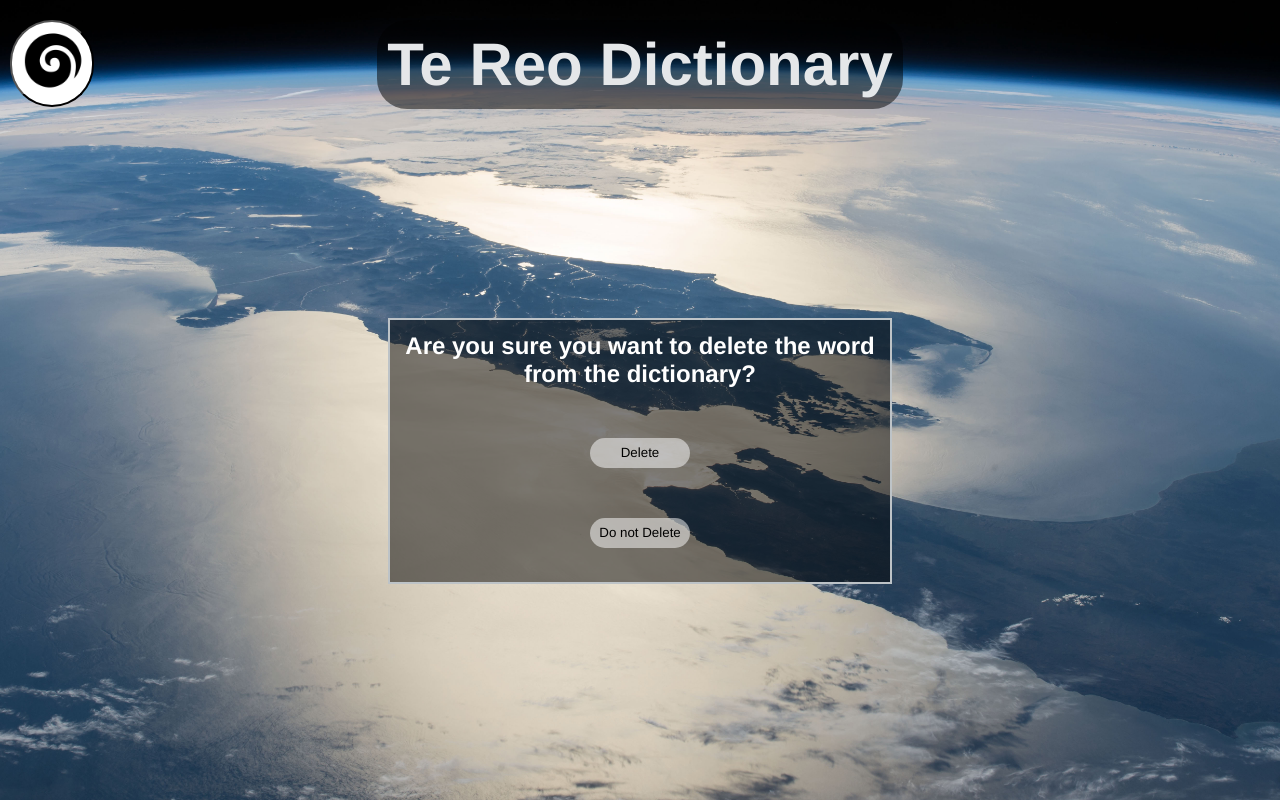
After one commit to anguspriddle/OnlineTeReoDictionary, a Flask app: page /deletewordconfirmation/1 in a window 1280 px wide. The commit adds this page. Run offline with Flask 3, Linux system fonts and the light colour scheme; data comes from the database, SQL or seed files in the repository; both versions use the stored data as it was after the commit.

Commit message:
added ability to add delete words, added more css and new category code plus author showing

```diff
--- a/TeReoDictionary/app.py
+++ b/TeReoDictionary/app.py
@@ -36,10 +36,20 @@ def is_teacher():  # this function will check if the person logged in to the ses
         print("is not teacher")
         return False
 
+def categories():
+    con = create_connection(DATABASE)
+    query = "SELECT Category FROM Categories"
+    cur = con.cursor()
+    cur.execute(query)
+    Categories = cur.fetchall()
+    print("Categories:", Categories) # Add this line for debugging
+    con.close()
+    return Categories
 
 @app.route('/')
 def render_home():
-    return render_template('home.html', is_logged_in=is_logged_in(), is_teacher=is_teacher())
+    Categories = categories()
+    return render_template('home.html', is_logged_in=is_logged_in(), is_teacher=is_teacher(), categories=Categories)
 
 
 @app.route('/words')
@@ -53,21 +63,23 @@ def render_dictionary():
     dictionary = cur.fetchall()
     con.close()
     print(dictionary)
-    return render_template('words.html', dictionary=dictionary, is_logged_in=is_logged_in(), is_teacher=is_teacher())
+    Categories = categories()
+    return render_template('words.html', dictionary=dictionary, is_logged_in=is_logged_in(), is_teacher=is_teacher(), categories=Categories)
     # This will return the html page while passing through all the variables
 
 
 @app.route('/words/<Category>')  # This is a link that passes through what category it's looking for through the link
 def render_dictionary_categories(Category):
     con = create_connection(DATABASE)
-    query = "SELECT Maori, English, Category, Definition, YearLevel, Author FROM Dictionary WHERE Category=?"
+    query = "SELECT id, Maori, English, Category, Definition, YearLevel, Author FROM Dictionary WHERE Category=?"
     # This query means that it will only take the category that was selected through the link
     cur = con.cursor()
     cur.execute(query, (Category,))
     dictionary = cur.fetchall()
     con.close()
     print(dictionary)
-    return render_template('words.html', dictionary=dictionary, is_logged_in=is_logged_in(), is_teacher=is_teacher())
+    Categories = categories()
+    return render_template('words.html', dictionary=dictionary, is_logged_in=is_logged_in(), is_teacher=is_teacher(), categories=Categories)
     # This will pass through the page but now with the variable only having the selected category
 
 @app.route('/<id>')
@@ -79,8 +91,19 @@ def render_word(id):
     word = cur.fetchall()
     con.close()
     print(word)
-    return render_template('word.html', word=word, is_logged_in=is_logged_in(), is_teacher=is_teacher())
+    Categories = categories()
+    return render_template('word.html', word=word, is_logged_in=is_logged_in(), is_teacher=is_teacher(), categories=Categories)
 
+@app.route('/deletewordconfirmation/<id>')
+def deletewordconfirmation(id):
+    con = create_connection(DATABASE)
+    query = "SELECT id, Maori FROM Dictionary WHERE id=?"
+    cur = con.cursor()
+    cur.execute(query, (id,))
+    word = cur.fetchall()
+    print(word)
+    con.close()
+    return render_template('deletewordconfirmation.html', word=word)
 @app.route('/deleteword/<id>')
 def deleteword(id):
     con = create_connection(DATABASE)
@@ -89,6 +112,7 @@ def deleteword(id):
     cur.execute(query, (id,))
     con.commit()
     con.close()
+    Categories = categories()
     return redirect('/')
 @app.route('/search', methods=['GET', 'POST'])
 def render_search():
@@ -102,8 +126,9 @@ def render_search():
     cur.execute(query, (search, search, search, search, search))
     dictionary = cur.fetchall()
     con.close()
+    Categories = categories()
     return render_template("search.html", searchdictionary=dictionary, title=title, is_logged_in=is_logged_in(),
-                           is_teacher=is_teacher())
+                           is_teacher=is_teacher(), categories=Categories)
 
 
 @app.route('/login', methods=['POST', 'GET'])
@@ -115,7 +140,7 @@ def render_login():
         email = request.form['email'].strip().lower()
         password = request.form['password'].strip()
 
-        query = "SELECT id, fname, password, permissions FROM users WHERE email = ?"
+        query = "SELECT id, fname, lname, password, permissions FROM users WHERE email = ?"
         con = create_connection(DATABASE)
         cur = con.cursor()
         cur.execute(query, (email,))
@@ -126,8 +151,9 @@ def render_login():
         try:
             user_id = user_data[0]
             first_name = user_data[1]
-            db_password = user_data[2]
-            permissions = user_data[3]
+            last_name = user_data[2]
+            db_password = user_data[3]
+            permissions = user_data[4]
         except IndexError:
             return redirect("/login?error=INDEXERROR")
 
@@ -137,10 +163,12 @@ def render_login():
         session['email'] = email
         session['user_id'] = user_id
         session['firstname'] = first_name
+        session['lastname'] = last_name
         session['permissions'] = permissions
         print(session)
         return redirect('/')
-    return render_template('login.html', is_teacher=is_teacher(), is_logged_in=is_logged_in())
+    Categories = categories()
+    return render_template('login.html', is_teacher=is_teacher(), is_logged_in=is_logged_in(), categories=Categories)
 
 
 @app.route('/signup', methods=['POST', 'GET'])
@@ -185,7 +213,8 @@ def render_signup():
 
         return redirect("/login")
 
-    return render_template('signup.html', is_logged_in=is_logged_in(), is_teacher=is_teacher())
+    Categories = categories()
+    return render_template('signup.html', is_logged_in=is_logged_in(), is_teacher=is_teacher(), categories=Categories)
 
 
 @app.route('/admin', methods=['POST', 'GET'])
@@ -198,7 +227,7 @@ def render_admin():  # put application's code here
         Category = request.form.get('Category').title().strip()
         Definition = request.form.get('Definition').strip()
         YearLevel = request.form.get('YearLevel')
-        Author = request.form.get('Author').title().strip()
+        Author = session.get("firstname") + ' ' + session.get("lastname")
         con = create_connection(DATABASE)
         query = "INSERT INTO Dictionary (Maori, English, Category, Definition, YearLevel, Author) VALUES (?, ?, ?, ?, ?, ?)"
         print(query)
@@ -208,7 +237,8 @@ def render_admin():  # put application's code here
         con.close()
 
         return redirect('/')
-    return render_template('admin.html', is_logged_in=is_logged_in(), is_teacher=is_teacher())
+    Categories = categories()
+    return render_template('admin.html', is_logged_in=is_logged_in(), is_teacher=is_teacher(), categories=Categories)
 
 
 @app.route('/logout')
--- a/TeReoDictionary/static/style.css
+++ b/TeReoDictionary/static/style.css
@@ -199,6 +229,41 @@ h1 {
     padding: 0.5rem;
 }
 
+.confirmationbox {
+    width: 100%;
+    width: 500px;
+    height: 250px;
+    border: 2px solid rgba(189, 195, 199, 1.0);
+    color: white;
+    margin-bottom: 0.5rem;
+    padding-top: 1%;
+    text-align: center;
+    background-color: rgba(0,0,0,.5);
+}
+
+.signupbox {
+    width: 100%;
+    width: 500px;
+    height: 400px;
+    border: 2px solid rgba(189, 195, 199, 1.0);
+    color: white;
+    margin-bottom: 0.5rem;
+    padding-top: 1%;
+    text-align: center;
+    background-color: rgba(0,0,0,.5);
+}
+
+.confirmationbutton {
+    margin-top: 10%;
+    margin-left: 40%;
+    margin-right: 80%;
+    width: 100px;
+    height: 30px;
+    background-color: rgba(255, 255, 255, 0.5);
+    border-radius: 50px;
+    border: none;
+}
+
 .singularwordbox {
     width: 100%;
     width: 500px;
--- a/TeReoDictionary/templates/base.html
+++ b/TeReoDictionary/templates/base.html
@@ -18,22 +18,9 @@
     <div class="dropdown">
         <button class="sidebarbutton">Categories</button>
             <div class="dropdown-content">
-                <a href = "/words/Actions">Actions</a>
-                <a href = "/words/Animals">Animals</a>
-                <a href = "/words/Clothing">Clothing</a>
-                <a href = "/words/Culture-Religion">Culture - Religion</a>
-                <a href = "/words/Descriptions">Descriptions</a>
-                <a href = "/words/Emotions">Emotions</a>
-                <a href = "/words/Food">Food</a>
-                <a href = "/words/Math-Number">Math - Number</a>
-                <a href = "/words/Outdoors">Outdoors</a>
-                <a href = "/words/People">People</a>
-                <a href = "/words/Places">Places</a>
-                <a href = "/words/Plants">Plants</a>
-                <a href = "/words/School">School</a>
-                <a href = "/words/Sport">Sport</a>
-                <a href = "/words/Technology">Technology</a>
-                <a href = "/words/Time">Time</a>
+                {% for categories in categories %}
+                    <a href="/words/{{ categories[0] }}">{{ categories[0] }}</a>
+                {% endfor %}
             </div>
     </div>
     <div class="sidebarfooter">
--- /dev/null
+++ b/TeReoDictionary/templates/deletewordconfirmation.html
@@ -0,0 +1,15 @@
+{% extends 'base.html' %}
+{% block navbar %}
+{% endblock %}
+{% block main %}
+
+    <div class="confirmationbox">
+        <h2>Are you sure you want to delete the word from the dictionary?</h2>
+        <form action="/deleteword/{{ word[0][0] }}">
+            <input type="submit" value="Delete" class="confirmationbutton">
+        </form>
+        <form action="/">
+            <input type="submit" value="Do not Delete" class="confirmationbutton">
+        </form>
+    </div>
+{% endblock %}
--- a/TeReoDictionary/templates/words.html
+++ b/TeReoDictionary/templates/words.html
@@ -10,7 +10,10 @@
         {% for words in dictionary %}
             <div class="word-box">
                 <div class="word-box-word">
-                    <a href="{{ words[0] }}"><h2>{{ words[1] }}</h2></a>
+                    <form action="/{{ words[0] }}">
+                        <input type="submit" value="Details" class="wordbutton">
+                    </form>
+                    <h2>{{ words[1] }}</h2>
                     <h3>{{ words[2] }}</h3>
                     <h4 style="float:right">{{ words[3] }}</h4>
                 </div>
```
Also changed, not shown: other parts of TeReoDictionary/static/style.css (+30 -0 lines), TeReoDictionary/templates/admin.html (+6 -5 lines), TeReoDictionary/templates/login.html (+11 -2 lines), TeReoDictionary/templates/signup.html (+9 -1 lines), TeReoDictionary/templates/word.html (+8 -8 lines), TeReoDictionary/maindictionary.db.
